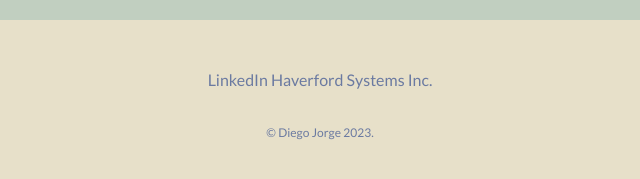
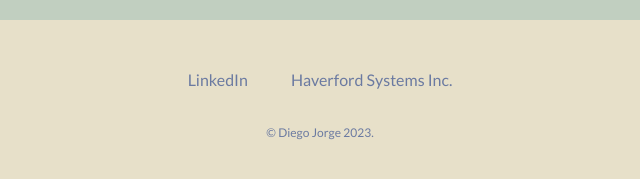
Before and after one commit to arcadine/diegojorge, a plain HTML site: page index.html in a window 1280 px wide. Shown: the part 2650-2829 px from the top of the page, 320-960 px from the left. Drawn offline with Linux system fonts and the light colour scheme.

Commit message:
Update styles.css

```diff
--- a/css/styles.css
+++ b/css/styles.css
@@ -123,6 +123,10 @@ hr {
   width: 50%
 }
 
+.footer-link {
+  margin: 10px 20px;
+}
+
 .coding-pic {
   float: left;
   margin-right: 30px;
```
